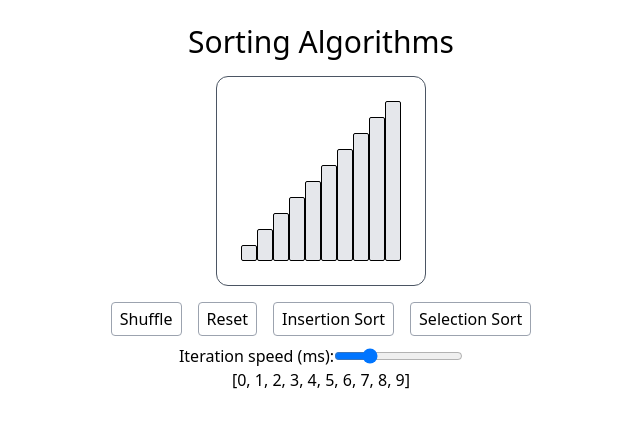
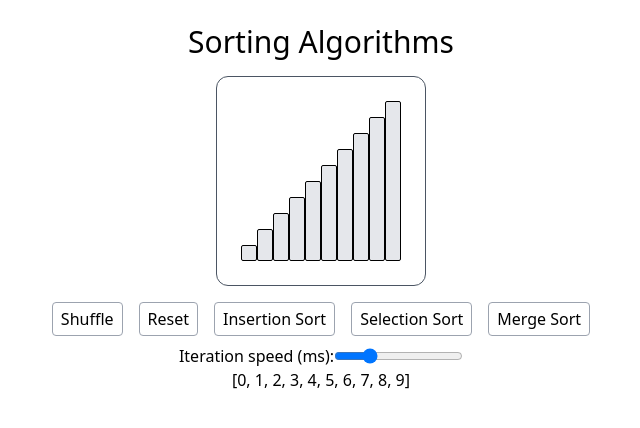
Before and after one commit to ThomasSel/sorting-algorithms, a React (Vite) app in the folder typescript/: page / in a window 1280 px wide. Shown: the top 428 px of the page, without its empty margins (319-959 px from the left). Built offline with nearby package versions, Linux system fonts and the light colour scheme.

Commit message:
Add step-by-step merge sort

```diff
--- a/typescript/src/components/App.tsx
+++ b/typescript/src/components/App.tsx
@@ -3,6 +3,7 @@ import Value from "./Value";
 import shuffle from "../utils";
 import { insertionSortInPlace } from "../sorting-algorithms/insertionSort";
 import { selectionSortInPlace } from "../sorting-algorithms/selectionSort";
+import { mergeSortInPlace } from "../sorting-algorithms/mergeSort";
 
 const N = 10;
 const generateValues = (): number[] => {
@@ -64,6 +65,28 @@ function App(): JSX.Element {
     console.log("SORT FINISHED");
   };
 
+  const mergeSort = async (): Promise<void> => {
+    setSortInProgress(true);
+
+    await mergeSortInPlace(
+      values,
+      0,
+      values.length,
+      (a, b) => Promise.resolve(a < b),
+      (newValues) => {
+        return new Promise((resolve, reject) => {
+          setTimeout(() => {
+            setValues(newValues);
+            resolve();
+          }, iterationSpeed);
+        });
+      }
+    ).catch((error) => console.log(error));
+
+    setSortInProgress(false);
+    console.log("SORT FINISHED");
+  };
+
   return (
     <main>
       <h1 className="flex justify-center text-3xl mt-6 mb-4">
@@ -92,6 +115,7 @@ function App(): JSX.Element {
               <button onClick={() => setValues(generateValues())}>Reset</button>
               <button onClick={insertionSort}>Insertion Sort</button>
               <button onClick={selectionSort}>Selection Sort</button>
+              <button onClick={mergeSort}>Merge Sort</button>
             </>
           )}
         </div>
```
